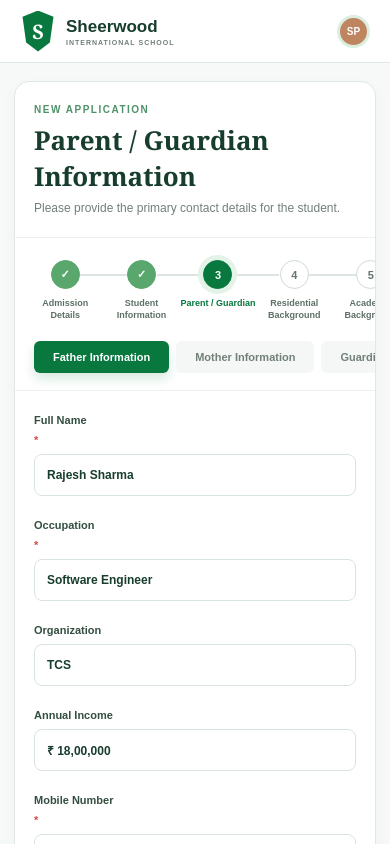
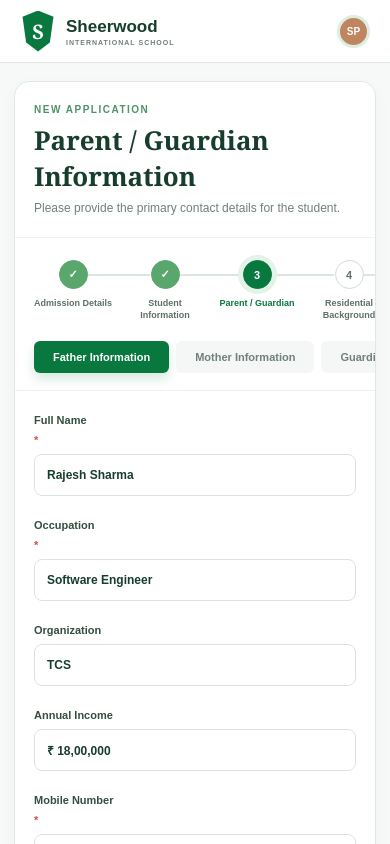
Before and after one commit to MUKULSHARMA8962/sheerwood-admission-portal, a React (Vite) app: page /parent-guardian in a window 390 px wide. Shown: the top 844 px of the page. Built offline with nearby package versions, Linux system fonts and the light colour scheme; no server answers.

Commit message:
chnage_update

```diff
--- a/src/App.jsx
+++ b/src/App.jsx
@@ -21,6 +21,7 @@ import NewUserDashboard from "./pages/NewUserDashboard";
 import StudentDashboard from "./pages/StudentDashboard";
 import SchoolCalendar from "./pages/SchoolCalendar";
 import VirtualTour from "./pages/VirtualTour";
+import "./pages/AdmissionMobile.css";
 
 
 export default function App() {
@@ -39,6 +40,8 @@ export default function App() {
         <Route path="/admission-details" element={<ParentDashboard />} />
         <Route path="/student-information" element={<StudentInformation />} />
         <Route path="/parent-guardian" element={<ParentGuardian />} />
+        <Route path="/application/medical" element={<Navigate to="/application/documents" replace />} />
+        <Route path="/application/transport" element={<Navigate to="/application/documents" replace />} />
         <Route path="/application/:stage" element={<ApplicationStages />} />
         <Route path="/fee-payment" element={<FeePayment />} />
         <Route path="/application-success" element={<SuccessScreen />} />
--- a/src/pages/AI_Assistant/AI_Assistant.jsx
+++ b/src/pages/AI_Assistant/AI_Assistant.jsx
@@ -3,7 +3,7 @@ import { Link } from "react-router-dom";
 import { askSchoolAI } from "../../services/api";
 import "./AI_Assistant.css";
 
-const defaultMessages = [{ role: "user", text: "What documents are required for Class 1 admission?" }, { role: "assistant", text: "Here is the list of documents required:", items: ["Birth Certificate", "Aadhaar Card", "2 Passport Size Photos", "Previous School Report Card (if any)", "Transfer Certificate (if applicable)", "Medical Certificate"] }];
+const defaultMessages = [{ role: "user", text: "What documents are required for Class 1 admission?" }, { role: "assistant", text: "Here is the list of documents required:", items: ["Birth Certificate", "Aadhaar Card", "2 Passport Size Photos", "Previous School Report Card (if any)", "Transfer Certificate (if applicable)"] }];
 
 export default function AIAssistant() {
   const [messages, setMessages] = useState(defaultMessages);
--- /dev/null
+++ b/src/pages/AdmissionMobile.css
@@ -0,0 +1,36 @@
+/* Shared mobile fixes for the admission application flow. */
+@media (max-width: 700px) {
+  .application-steps,
+  .student-steps,
+  .guardian-steps,
+  .stage-progress {
+    width: 100%;
+    min-width: 0;
+    overflow-x: auto;
+    overscroll-behavior-x: contain;
+    scrollbar-width: thin;
+  }
+
+  .application-steps li,
+  .student-steps li,
+  .guardian-steps li,
+  .stage-progress li {
+    flex: 0 0 92px;
+  }
+}
+
+@media (max-width: 440px) {
+  .form-actions,
+  .student-actions,
+  .guardian-actions,
+  .stage-actions {
+    gap: 12px;
+  }
+
+  .form-actions button,
+  .student-actions button,
+  .guardian-actions button,
+  .stage-actions button {
+    min-width: 0;
+  }
+}
--- a/src/pages/Application_Stages/Application_Stages.jsx
+++ b/src/pages/Application_Stages/Application_Stages.jsx
@@ -3,22 +3,18 @@ import { Link, useNavigate, useParams } from "react-router-dom";
 import "./Application_Stages.css";
 import "../DocumentUploadStatus.css";
 
-const steps = ["Admission Details", "Student Information", "Parent / Guardian", "Residential", "Academic", "Medical", "Transport & Hostel", "Documents", "Review & Submit"];
+const steps = ["Admission Details", "Student Information", "Parent / Guardian", "Residential", "Academic", "Documents", "Review & Submit"];
 
 const stageConfig = {
   residential: { title: "Residential Information", index: 3, previous: "/parent-guardian", next: "/application/academic" },
-  academic: { title: "Academic Background", index: 4, previous: "/application/residential", next: "/application/medical" },
-  medical: { title: "Medical Information", index: 5, previous: "/application/academic", next: "/application/transport" },
-  transport: { title: "Transport & Hostel", index: 6, previous: "/application/medical", next: "/application/documents" },
-  documents: { title: "Document Upload", index: 7, previous: "/application/transport", next: "/application/review" },
-  review: { title: "Review Application", index: 8, previous: "/application/documents", next: "/fee-payment" },
+  academic: { title: "Academic Background", index: 4, previous: "/application/residential", next: "/application/documents" },
+  documents: { title: "Document Upload", index: 5, previous: "/application/academic", next: "/application/review" },
+  review: { title: "Review Application", index: 6, previous: "/application/documents", next: "/fee-payment" },
 };
 
 const quickAnswers = {
   "What documents are required?": "Please keep the birth certificate, Aadhaar card, passport photo, previous report card and transfer certificate ready.",
   "What is the age criteria for Class 1?": "For Class 1, students should be 5 years old by 31 March of the admission year.",
-  "How can I apply for transport?": "Select your preferred pickup point on the Transport & Hostel step.",
-  "Is hostel facility available?": "Hostel availability depends on the selected class and campus.",
 };
 
 function PortalHeader() {
@@ -48,14 +44,6 @@ function AcademicForm({ form, update, setMessage }) {
   return <div className="stage-fields academic-fields"><Field label="Current School" required><select name="school" value={form.school} onChange={update}><option>Greenfield Public School</option><option>Other school</option></select></Field><Field label="Current Class" required><select name="currentClass" value={form.currentClass} onChange={update}><option>Class 2</option><option>Class 1</option><option>Class 3</option></select></Field><Field label="Board" required><select name="board" value={form.board} onChange={update}><option>CBSE</option><option>ICSE</option><option>State Board</option></select></Field><Field label="Percentage / Grade" required><select name="grade" value={form.grade} onChange={update}><option>85%</option><option>A</option><option>A+</option></select></Field><div className="upload-group"><b>Upload Report Card <em>*</em></b><input ref={reportRef} type="file" hidden onChange={(event) => { if (event.target.files?.[0]) setMessage(`${event.target.files[0].name} uploaded.`); }} /><button type="button" onClick={() => reportRef.current?.click()}>report_card.pdf <span>⇧</span></button><input ref={transferRef} type="file" hidden onChange={(event) => { if (event.target.files?.[0]) setMessage(`${event.target.files[0].name} uploaded.`); }} /><button type="button" onClick={() => transferRef.current?.click()}>transfer_cert.pdf <span>⇧</span></button></div></div>;
 }
 
-function MedicalForm({ form, update }) {
-  return <div className="stage-fields"><Field label="Blood Group" required><select name="blood" value={form.blood} onChange={update}><option>B+</option><option>A+</option><option>O+</option><option>AB+</option></select></Field><Field label="Any Allergies"><input name="allergies" value={form.allergies} onChange={update} /></Field><Field label="Chronic Medical Condition"><select name="condition" value={form.condition} onChange={update}><option>No</option><option>Yes</option></select></Field><Field label="Disability (If any)"><select name="disability" value={form.disability} onChange={update}><option>No</option><option>Yes</option></select></Field><Field label="Vaccinated Up to Date" required><select name="vaccinated" value={form.vaccinated} onChange={update}><option>Yes</option><option>No</option></select></Field><Field label="Emergency Contact (Doctor)"><input name="doctor" value={form.doctor} onChange={update} /></Field></div>;
-}
-
-function TransportForm({ form, update }) {
-  return <div className="stage-fields"><Field label="Transport Required" required><select name="transport" value={form.transport} onChange={update}><option>Yes</option><option>No</option></select></Field><Field label="Pickup Point" required><select name="pickup" value={form.pickup} onChange={update}><option>HBR Layout</option><option>Greenfield Gate</option><option>City Center</option></select></Field><Field label="Drop Point" required><select name="drop" value={form.drop} onChange={update}><option>Greenfield School</option><option>HBR Layout</option><option>City Center</option></select></Field><Field label="Hostel Required" required><select name="hostel" value={form.hostel} onChange={update}><option>No</option><option>Yes</option></select></Field><Field label="Diet Preference"><select name="diet" value={form.diet} onChange={update}><option>Vegetarian</option><option>Non-vegetarian</option><option>Jain</option></select></Field><Field label="Special Instructions"><input name="instructions" value={form.instructions} onChange={update} /></Field></div>;
-}
-
 function DocumentsForm({ setMessage }) {
   const fileRef = useRef(null);
   const [documents, setDocuments] = useState([
@@ -63,7 +51,6 @@ function DocumentsForm({ setMessage }) {
     { title: "Aadhaar Card", file: "aadhaar_card.pdf", status: "Verified" },
     { title: "Passport Size Photo", file: "passport_photo.jpg", status: "Verified" },
     { title: "Transfer Certificate", file: "Upload document", status: "Required" },
-    { title: "Medical Certificate", file: "medical_certificate.pdf", status: "Verified" },
   ]);
   const chooseFile = (index) => { fileRef.current.dataset.index = index; fileRef.current.click(); };
   const uploaded = (event) => { const file = event.target.files?.[0]; const index = Number(event.target.dataset.index); if (!file) return; setDocuments((current) => current.map((document, documentIndex) => documentIndex === index ? { ...document, file: file.name, status: "Uploaded" } : document)); setMessage(`${file.name} uploaded and sent for verification.`); };
@@ -71,10 +58,10 @@ function DocumentsForm({ setMessage }) {
 }
 
 function ReviewForm({ navigate }) {
-  return <><p className="review-intro">Review Your Application</p><div className="review-list">{steps.slice(0, -1).map((step) => <button type="button" key={step} onClick={() => navigate(step === "Admission Details" ? "/admission-details" : step === "Student Information" ? "/student-information" : step === "Parent / Guardian" ? "/parent-guardian" : `/application/${step === "Residential" ? "residential" : step === "Academic" ? "academic" : step === "Medical" ? "medical" : step === "Transport & Hostel" ? "transport" : "documents"}`)}><span>{step}</span><b>✓ Completed</b><i>›</i></button>)}</div></>;
+  return <><p className="review-intro">Review Your Application</p><div className="review-list">{steps.slice(0, -1).map((step) => <button type="button" key={step} onClick={() => navigate(step === "Admission Details" ? "/admission-details" : step === "Student Information" ? "/student-information" : step === "Parent / Guardian" ? "/parent-guardian" : `/application/${step === "Residential" ? "residential" : step === "Academic" ? "academic" : "documents"}`)}><span>{step}</span><b>✓ Completed</b><i>›</i></button>)}</div></>;
 }
 
-const initialForm = { address1: "123, Greenfield Avenue", address2: "Near City Center Mall", city: "Bangalore", state: "Karnataka", pin: "560000", country: "India", emergency: "9876543210", school: "Greenfield Public School", currentClass: "Class 2", board: "CBSE", grade: "85%", blood: "B+", allergies: "Peanuts", condition: "No", disability: "No", vaccinated: "Yes", doctor: "Dr. Ramesh (9876543210)", transport: "Yes", pickup: "HBR Layout", drop: "Greenfield School", hostel: "No", diet: "Vegetarian", instructions: "N/A" };
+const initialForm = { address1: "123, Greenfield Avenue", address2: "Near City Center Mall", city: "Bangalore", state: "Karnataka", pin: "560000", country: "India", emergency: "9876543210", school: "Greenfield Public School", currentClass: "Class 2", board: "CBSE", grade: "85%" };
 
 export default function ApplicationStages() {
   const { stage } = useParams();
@@ -84,6 +71,6 @@ export default function ApplicationStages() {
   const [message, setMessage] = useState("");
   const update = (event) => setForm((current) => ({ ...current, [event.target.name]: event.target.value }));
   const save = (event) => { event.preventDefault(); if (stage === "review") { navigate(config.next); return; } navigate(config.next); };
-  const renderForm = () => { if (stage === "academic") return <AcademicForm form={form} update={update} setMessage={setMessage} />; if (stage === "medical") return <MedicalForm form={form} update={update} />; if (stage === "transport") return <TransportForm form={form} update={update} />; if (stage === "documents") return <DocumentsForm setMessage={setMessage} />; if (stage === "review") return <ReviewForm navigate={navigate} />; return <ResidentialForm form={form} update={update} />; };
+  const renderForm = () => { if (stage === "academic") return <AcademicForm form={form} update={update} setMessage={setMessage} />; if (stage === "documents") return <DocumentsForm setMessage={setMessage} />; if (stage === "review") return <ReviewForm navigate={navigate} />; return <ResidentialForm form={form} update={update} />; };
   return <main className="stage-page"><PortalHeader /><section className="stage-shell"><div className="stage-main"><div className="stage-title"><div><p>NEW APPLICATION</p><h1>{config.title}</h1><small>{stage === "review" ? "Review every section before you submit your application." : "Complete this section to continue your admission application."}</small></div><button onClick={() => navigate("/dashboard")}>← Back to dashboard</button></div><Progress index={config.index} />{message && <div className="stage-message" role="status">{message}<button aria-label="Dismiss notification" onClick={() => setMessage("")}>×</button></div>}<form className={`stage-form ${stage}`} onSubmit={save}>{renderForm()}<div className="stage-actions"><button type="button" className="stage-back" onClick={() => navigate(config.previous)}>← Back</button><button className="stage-next" type="submit">{stage === "review" ? "Submit Application" : "Save & Next"} <span>→</span></button></div></form></div><HelpPanel onAsk={setMessage} onOpenAssistant={() => navigate("/ai-assistant")} /></section></main>;
 }
--- a/src/pages/Dashboard.jsx
+++ b/src/pages/Dashboard.jsx
@@ -46,8 +46,6 @@ const journey = [
   ["Parent / Guardian", "Enter parent or guardian contact details.", "100%", "/parent-guardian", "♟"],
   ["Residential Information", "Provide address and residential details.", "100%", "/application/residential", "⌂"],
   ["Academic Background", "Provide previous academic records and details.", "60%", "/application/academic", "▤"],
-  ["Medical Information", "Provide medical history and health information.", "40%", "/application/medical", "✚"],
-  ["Transport & Hostel", "Provide transport or hostel requirements.", "20%", "/application/transport", "▰"],
   ["Document Upload", "Upload all required documents.", "30%", "/application/documents", "▣"],
   ["Review Application", "Review all details before final submission.", "0%", "/application/review", "▧"],
   ["Fee Payment", "Pay the required admission fees online.", "0%", "/fee-payment", "▥"],
@@ -57,7 +55,6 @@ const documentChecklist = [
   ["✓", "Birth Certificate", "Verified", "verified"],
   ["✓", "Aadhaar Card", "Verified", "verified"],
   ["✓", "Passport Photograph", "Verified", "verified"],
-  ["✓", "Medical Certificate", "Verified", "verified"],
   ["⇧", "Transfer Certificate", "Upload required", "required"],
 ];
 
--- a/src/pages/Parent_Dashboard/Parent_Dashboard.jsx
+++ b/src/pages/Parent_Dashboard/Parent_Dashboard.jsx
@@ -18,11 +18,11 @@ const initialForm = {
   date: "2027-04-24",
   class: "Select class",
   stream: "Select stream",
-  campus: "Main campus",
   category: "Regular",
   previousSchool: "",
   currentClass: "",
   board: "Select board",
+  boardOther: "",
   medium: "English",
   transport: "Yes",
 };
@@ -77,15 +77,15 @@ export default function ParentDashboard() {
 
           <form className="admission-form" onSubmit={(event) => { event.preventDefault(); continueApplication(); }}>
             <label>Academic Session <em>*</em><select name="session" value={form.session} onChange={update}><option>2027–28</option><option>2028–29</option></select></label>
-            <label>Class Applying For <em>*</em><select name="class" value={form.class} onChange={update} required><option disabled>Select class</option><option>Nursery</option><option>Class 1</option><option>Class 2</option><option>Class 3</option><option>Class 4</option><option>Class 5</option><option>Class 6</option><option>Class 7</option><option>Class 8</option><option>Class 9</option><option>Class 10</option><option>Class 11</option><option>Class 12</option></select></label>
+            <label>Class Applying For <em>*</em><select name="class" value={form.class} onChange={update} required><option disabled>Select class</option><option>Nursery</option><option>Class 1</option><option>Class 2</option><option>Class 3</option><option>Class 4</option><option>Class 5</option><option>Class 6</option><option>Class 7</option><option>Class 8</option><option>Class 9</option><option>Class 11</option></select></label>
             {form.class === "Class 11" && <label>Stream <em>*</em><select name="stream" value={form.stream} onChange={update} required><option disabled>Select stream</option><option>PCMB</option><option>PCM</option><option>PCB</option><option>Commerce with Mathematics</option><option>Commerce without Mathematics</option><option>Humanities</option></select></label>}
-            <label>Campus / Branch <em>*</em><select name="campus" value={form.campus} onChange={update}><option>Main campus</option><option>North campus</option><option>West campus</option></select></label>
             <label>Admission Category <em>*</em><select name="category" value={form.category} onChange={update}><option>Regular</option><option>Transfer</option><option>Sibling</option></select></label>
             <label>Application Date <em>*</em><input name="date" type="date" value={form.date} onChange={update} /></label>
             <label>Application ID<input value={applicationId} readOnly /></label>
             <label>Previous School<input name="previousSchool" value={form.previousSchool} onChange={update} placeholder="Enter previous school name" /></label>
             <label>Current Class<input name="currentClass" value={form.currentClass} onChange={update} placeholder="For example, Class 4" /></label>
             <label>Board<select name="board" value={form.board} onChange={update}><option disabled>Select board</option><option>CBSE</option><option>ICSE</option><option>State Board</option><option>IB</option><option>Other</option></select></label>
+            {form.board === "Other" && <label>Specify Board <em>*</em><input name="boardOther" value={form.boardOther} onChange={update} placeholder="Enter board name" required /></label>}
             <label>Medium<select name="medium" value={form.medium} onChange={update}><option>English</option><option>Hindi</option><option>Other</option></select></label>
             <label>Transport Requirement<select name="transport" value={form.transport} onChange={update}><option>Yes</option><option>No</option></select></label>
             <div className="form-actions"><button type="button" className="save-draft" onClick={saveDraft}>Save Draft</button><button className="next-step" type="submit">Next <span>→</span></button></div>
--- a/src/pages/Parent_Guardian/Parent_Guardian.jsx
+++ b/src/pages/Parent_Guardian/Parent_Guardian.jsx
@@ -2,7 +2,7 @@ import { useEffect, useRef, useState } from "react";
 import { Link, useNavigate } from "react-router-dom";
 import "./Parent_Guardian.css";
 
-const steps = ["Admission Details", "Student Information", "Parent / Guardian", "Residential Background", "Academic Background", "Medical Information", "Documents", "Review & Submit"];
+const steps = ["Admission Details", "Student Information", "Parent / Guardian", "Residential Background", "Academic Background", "Documents", "Review & Submit"];
 
 const families = {
   Father: { fullName: "Rajesh Sharma", occupation: "Software Engineer", organization: "TCS", income: "₹ 18,00,000", mobile: "9876543210", email: "rajesh.sharma@example.com" },
--- a/src/pages/Student_Information/Student_Information.jsx
+++ b/src/pages/Student_Information/Student_Information.jsx
@@ -8,8 +8,6 @@ const steps = [
   "Parent / Guardian",
   "Residential Background",
   "Academic Background",
-  "Medical Information",
-  "Transport & Hostel",
   "Documents",
   "Review & Submit",
 ];
@@ -22,7 +20,9 @@ const initialForm = {
   gender: "Girl",
   bloodGroup: "B+",
   nationality: "Indian",
+  nationalityOther: "",
   religion: "Hindu",
+  religionOther: "",
   aadhaar: "1254 5678 9012",
 };
 
@@ -87,7 +87,9 @@ export default function StudentInformation() {
               <label>Gender <em>*</em><select name="gender" value={form.gender} onChange={update}><option>Girl</option><option>Boy</option></select></label>
               <label>Blood Group<input name="bloodGroup" value={form.bloodGroup} onChange={update} placeholder="e.g. B+" /></label>
               <label>Nationality <em>*</em><select name="nationality" value={form.nationality} onChange={update}><option>Indian</option><option>Other</option></select></label>
+              {form.nationality === "Other" && <label>Specify Nationality <em>*</em><input name="nationalityOther" value={form.nationalityOther} onChange={update} placeholder="Enter nationality" required /></label>}
               <label>Religion<select name="religion" value={form.religion} onChange={update}><option>Hindu</option><option>Muslim</option><option>Christian</option><option>Sikh</option><option>Other</option></select></label>
+              {form.religion === "Other" && <label>Specify Religion <em>*</em><input name="religionOther" value={form.religionOther} onChange={update} placeholder="Enter religion" required /></label>}
               <label>Aadhaar Number<input name="aadhaar" value={form.aadhaar} onChange={update} inputMode="numeric" /></label>
             </div>
 
```
